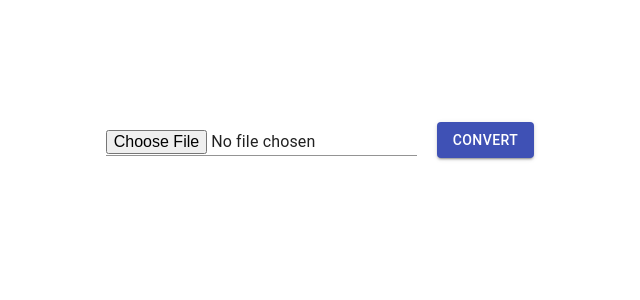
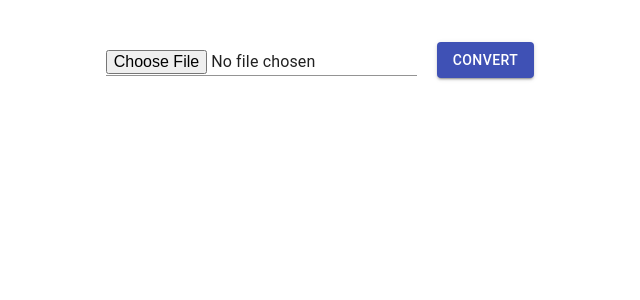
Before and after one commit to valeksov/comtainer, a React (Create React App) app: page / in a window 1280 px wide. Shown: the top 300 px of the page, without its empty margins (320-960 px from the left). Built offline with nearby package versions, Linux system fonts and the light colour scheme.

Commit message:
Move xlsx logic to own component

```diff
--- /dev/null
+++ b/src/components/App.module.scss
@@ -0,0 +1,3 @@
+.container {
+    padding: 20px;
+}
--- a/src/components/App.tsx
+++ b/src/components/App.tsx
@@ -1,39 +1,11 @@
-import { Button, Input } from '@material-ui/core';
-import React, { useCallback, useState } from 'react';
-import { GenerateJSONFromXls } from 'services/generate-json';
-import XLSX from 'xlsx';
-import styles from './styles/App.module.scss';
+import { XlsxConverter } from 'components/main/XlsxConverter';
+import React from 'react';
+import styles from './App.module.scss';
 
 function App() {
-    const [selectedFile, setSelectedFile] = useState(null);
-
-    const handleFileUpload = e => {
-        setSelectedFile(e.target.files[0]);
-    };
-
-    const handleFileConversion = useCallback(() => {
-        if (!selectedFile) {
-            return;
-        }
-
-        const fileReader = new FileReader();
-        fileReader.readAsBinaryString(selectedFile);
-
-        fileReader.onload = async event => {
-            const fileData = event.target.result;
-            const finalJSON = GenerateJSONFromXls.generateFinalJSON(XLSX.read(fileData, { type: 'binary' }));
-            console.log({ finalJSON });
-            // TODO vasko - uncomment if we need the functionality to download the json data as a .json file.
-            // exportToJson(finalJSON);
-        };
-    }, [selectedFile]);
-
     return (
         <div className={styles.container}>
-            <Input type="file" color="primary" onChange={handleFileUpload} />
-            <Button variant="contained" color="primary" onClick={handleFileConversion}>
-                Convert
-            </Button>
+            <XlsxConverter />
         </div>
     );
 }
--- a/src/components/styles/App.module.scss
+++ b/src/components/main/XlsxConverter/XlsxConverter.module.scss
@@ -4,7 +4,6 @@
     justify-content: center;
     align-items: center;
     height: 80px;
-    padding-top: 100px;
 
     button {
         margin-left: 20px;
--- /dev/null
+++ b/src/components/main/XlsxConverter/XlsxConverter.tsx
@@ -0,0 +1,42 @@
+import { Button, Input } from '@material-ui/core';
+import React, { useCallback, useState } from 'react';
+import { GenerateJSONFromXls } from 'services/generate-json';
+import XLSX from 'xlsx';
+import styles from './XlsxConverter.module.scss';
+
+const XlsxConverterComponent = () => {
+    const [selectedFile, setSelectedFile] = useState(null);
+
+    const handleFileUpload = e => {
+        setSelectedFile(e.target.files[0]);
+    };
+
+    const handleFileConversion = useCallback(() => {
+        if (!selectedFile) {
+            return;
+        }
+
+        const fileReader = new FileReader();
+        fileReader.readAsBinaryString(selectedFile);
+
+        fileReader.onload = async event => {
+            const fileData = event.target.result;
+            const finalJSON = GenerateJSONFromXls.generateFinalJSON(XLSX.read(fileData, { type: 'binary' }));
+            console.log({ finalJSON });
+            // TODO vasko - uncomment if we need the functionality to download the json data as a .json file.
+            // exportToJson(finalJSON);
+        };
+    }, [selectedFile]);
+
+    return (
+        <div className={styles.container}>
+            <Input type="file" color="primary" onChange={handleFileUpload} />
+            <Button variant="contained" color="primary" onClick={handleFileConversion}>
+                Convert
+            </Button>
+        </div>
+    );
+};
+
+const XlsxConverter = XlsxConverterComponent;
+export { XlsxConverter };
--- /dev/null
+++ b/src/components/main/XlsxConverter/index.ts
@@ -0,0 +1 @@
+export * from './XlsxConverter';
```
